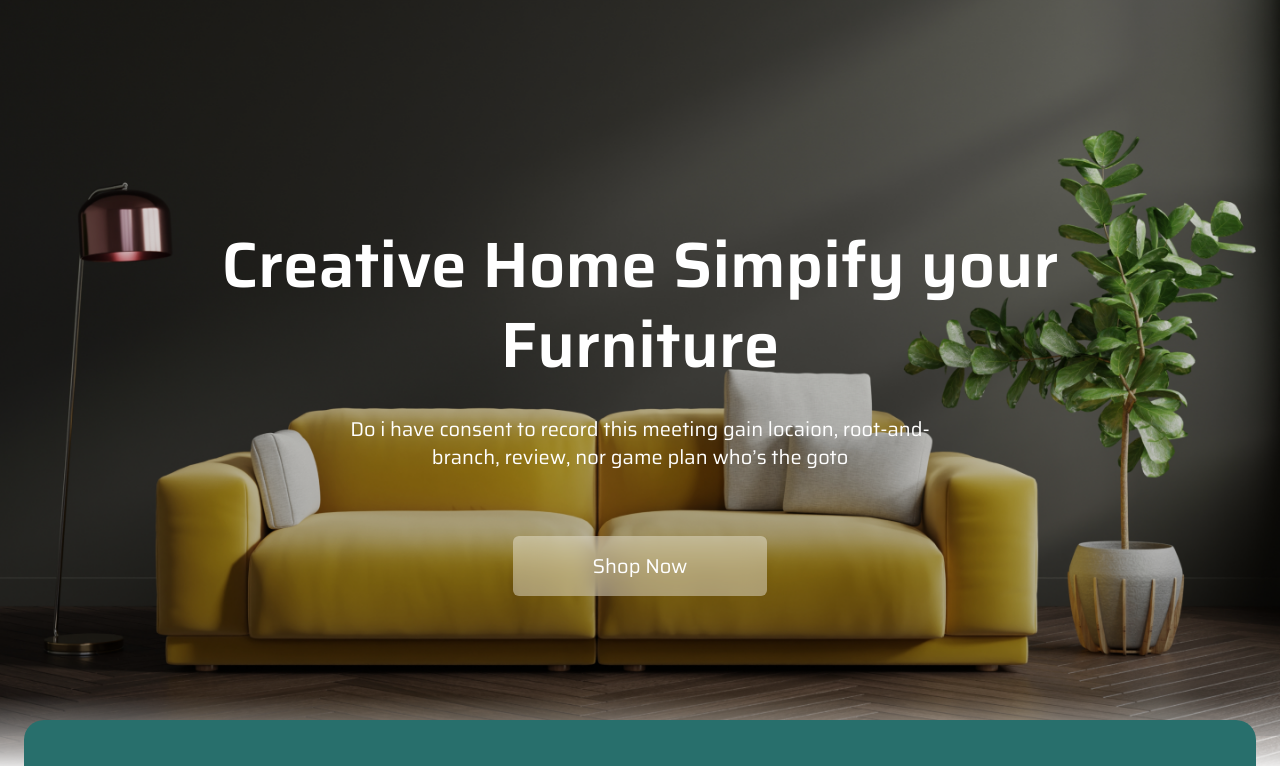
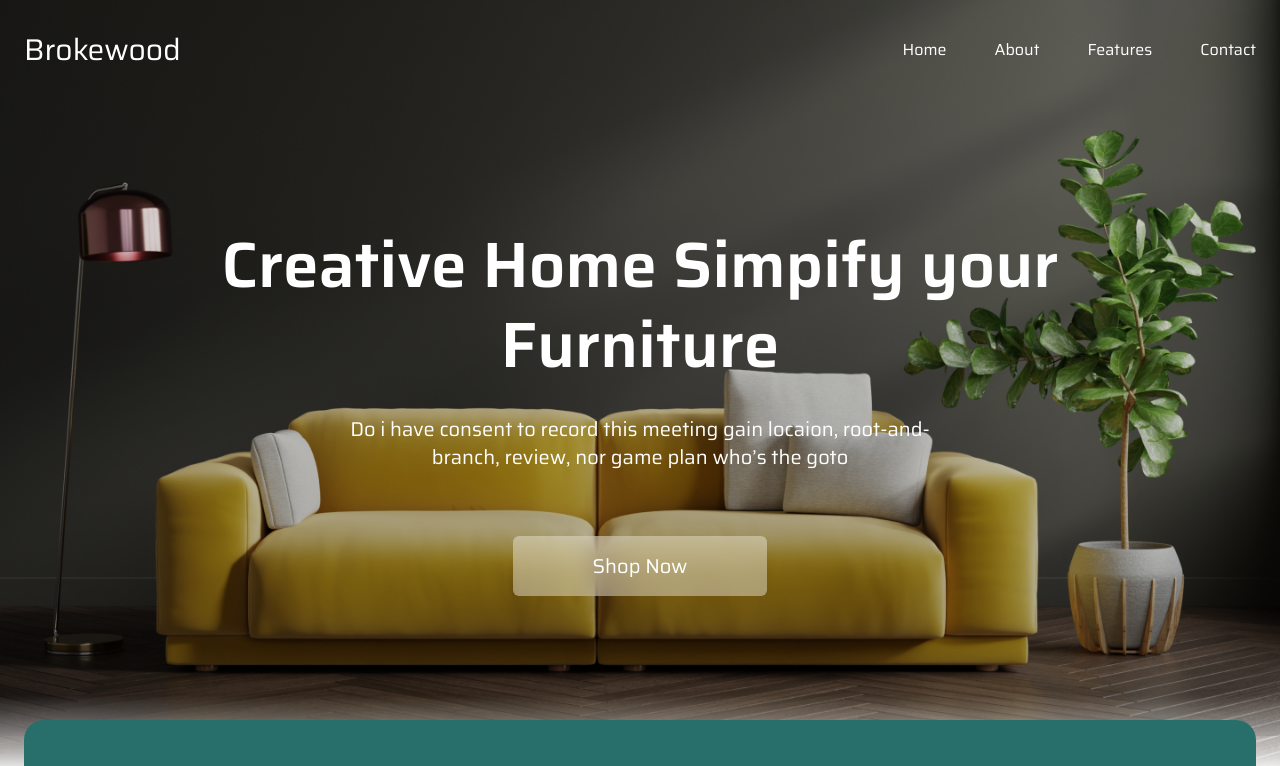
Before and after one commit to jenil97/brokewood, a React (Create React App) app: page / in a window 1280 px wide. Shown: the top 766 px of the page. Built offline with nearby package versions, Linux system fonts and the light colour scheme.

Commit message:
feat : Header

```diff
--- a/src/App.js
+++ b/src/App.js
@@ -1,5 +1,6 @@
 import React from "react";
 
+import Header from "./components/Header";
 import Hero from "./components/Hero";
 import Features from "./components/Features";
 import NewItems from "./components/NewItems";
@@ -12,6 +13,7 @@
 function App() {
   return (
     <div className="w-full max-w-[1440px] mx-auto bg-white">
+      <Header />
       <Hero />
       <Features />
       <NewItems />
--- a/src/components/Header.jsx
+++ b/src/components/Header.jsx
@@ -1,7 +1,77 @@
-import React from 'react';
+import React, { useState, useEffect } from "react";
+
+// import icons
+import { CgMenuRight, CgClose } from "react-icons/cg";
+// import data
+import { navigation } from "../data";
+// import components
+import NavMobile from "../components/NavMobile";
 
 const Header = () => {
-  return <div>Header</div>;
+  const [bg, setBg] = useState(false);
+  const [mobileNav, setMobileNav] = useState(false);
+
+  useEffect(() => {
+    // add event listener
+    window.addEventListener("scroll", () => {
+      // when scrollY is bigger than 50px setBg to true, else false
+      return window.scrollY > 50 ? setBg(true) : setBg(false);
+    });
+  });
+
+  return (
+    <header
+      className={`${
+        // if bg is true
+        bg
+          ? "bg-primary py-4 lg:py-6"
+          : // if bg is false
+            "bg-none"
+      }
+      fixed left-0 py-8 z-10 w-full transition-all duration-200`}
+    >
+      <div className="container mx-auto">
+        <div className="flex justify-between items-center">
+          {/* logo */}
+          <a href="#/">
+            <p className="text-white lg:text-3xl text-2xl">Brokewood</p>
+          </a>
+          {/* menu icon */}
+          <div
+            onClick={() => setMobileNav(!mobileNav)}
+            className="md:hidden text-2xl lg:text-3xl text-white cursor-pointer"
+          >
+            {mobileNav ? <CgClose /> : <CgMenuRight />}
+          </div>
+          {/* nav */}
+          <nav className="hidden md:flex">
+            <ul className="md:flex md:gap-x-12">
+              {navigation.map((item, index) => {
+                return (
+                  <li key={index}>
+                    <a
+                      className="capitalize text-white hover:border-b transition-all"
+                      href={item.href}
+                    >
+                      {item.name}
+                    </a>
+                  </li>
+                );
+              })}
+            </ul>
+          </nav>
+          {/* nav mobile */}
+          <div
+            className={`${
+              mobileNav ? "left-0" : "-left-full"
+            } md:hidden fixed bottom-0 w-full max-w-xs h-screen transition-all`}
+          >
+            <NavMobile />
+          </div>
+        </div>
+      </div>
+    </header>
+  );
 };
 
 export default Header;
--- a/src/components/NavMobile.jsx
+++ b/src/components/NavMobile.jsx
@@ -1,7 +1,24 @@
-import React from 'react';
+import React from "react";
+
+// import data
+import { navigation } from "../data";
 
 const NavMobile = () => {
-  return <div>NavMobile</div>;
+  return (
+    <nav className="bg-white shadow-2xl w-full h-full">
+      <ul className="text-center h-full flex flex-col items-center justify-center gap-y-6">
+        {navigation.map((item, index) => {
+          return (
+            <li key={index}>
+              <a className="text-xl font-medium capitalize" href={item.href}>
+                {item.name}
+              </a>
+            </li>
+          );
+        })}
+      </ul>
+    </nav>
+  );
 };
 
 export default NavMobile;
```
